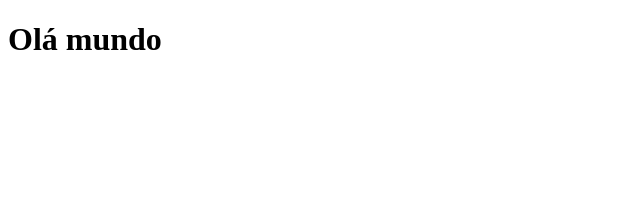
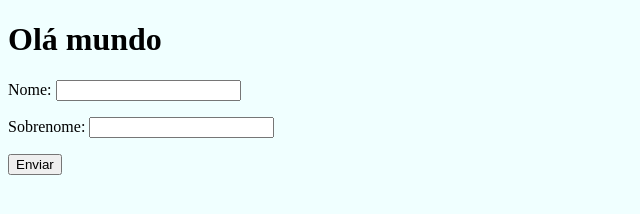
Before and after one commit to Rocha-ofc/estudos, a plain HTML site: page javascript/index.html in a window 1280 px wide. Shown: the whole page, without its empty margins (0-640 px from the left). Drawn offline with Linux system fonts and the light colour scheme.

Commit message:
atualizar

```diff
--- a/javascript/index.html
+++ b/javascript/index.html
@@ -1,11 +1,20 @@
 <!DOCTYPE html>
-<html lang="en">
+<html lang="pt-br">
 <head>
     <meta charset="UTF-8">
     <meta name="viewport" content="width=device-width, initial-scale=1.0">
     <title>Formulario</title>
+    <link rel="stylesheet" href="style.css">
 </head>
 <body>
     <h1>Olá mundo</h1>
+<form action="cadastro.php">
+
+    <p><label for="inome">Nome</label>:
+        <input type="text" name="nome" id="inome"> </p>
+    <p><label for="iSobrenome">Sobrenome</label>:
+         <input type="text" name="Sobrenome" id="iSobrenome"> </p>
+    <p><input type="submit" value="Enviar"></p>
+</form>
 </body>
 </html>
--- /dev/null
+++ b/javascript/style.css
@@ -0,0 +1,3 @@
+body {
+    background-color: azure;
+}
```
